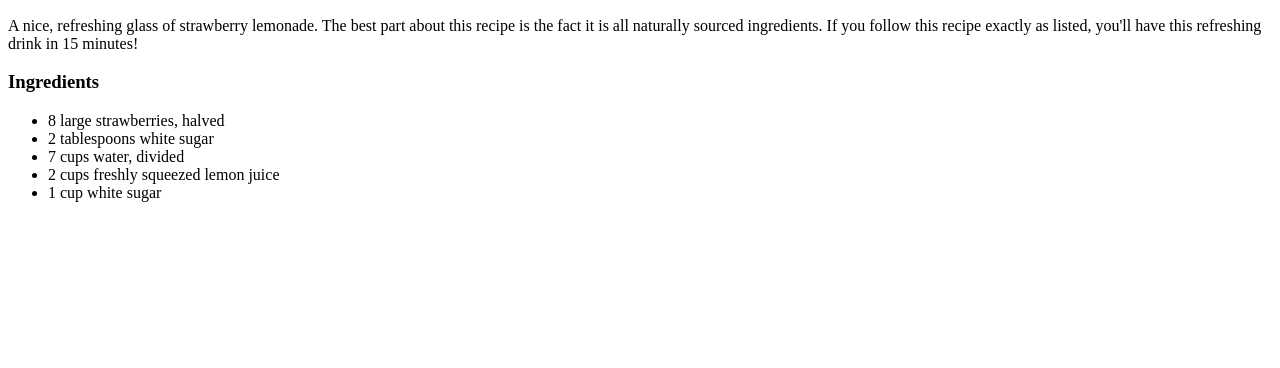
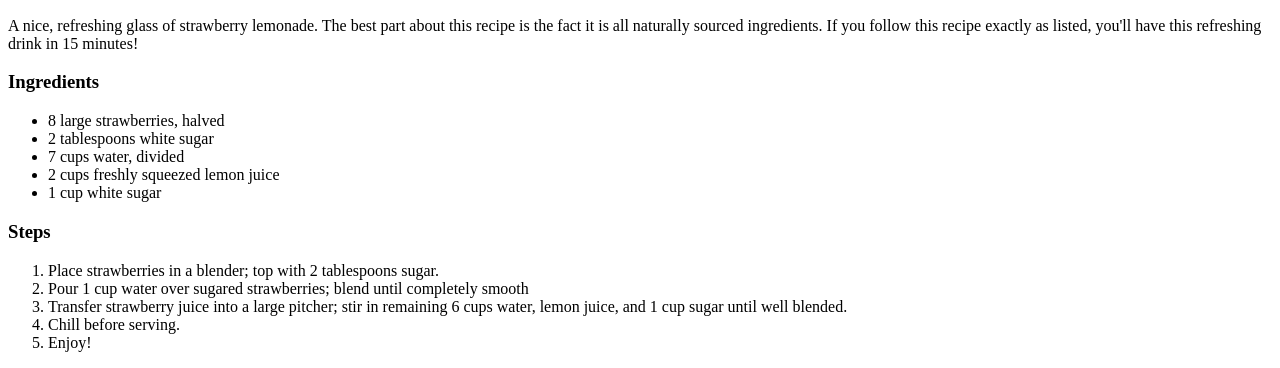
Before and after one commit to mvarrella15/odin-recipes, a plain HTML site: page recipes/slemonade.html in a window 1280 px wide. Shown: the part 434-802 px from the top of the page. Drawn offline with Linux system fonts and the light colour scheme.

Commit message:
Added ordered list for steps

```diff
--- a/recipes/slemonade.html
+++ b/recipes/slemonade.html
@@ -24,6 +24,14 @@
                             <li>2 cups freshly squeezed lemon juice</li>
                             <li>1 cup white sugar</li>
                         </ul>
+                    <h3>Steps</h3>
+                        <ol>
+                            <li>Place strawberries in a blender; top with 2 tablespoons sugar.</li>
+                            <li>Pour 1 cup water over sugared strawberries; blend until completely smooth</li>
+                            <li>Transfer strawberry juice into a large pitcher; stir in remaining 6 cups water, lemon juice, and 1 cup sugar until well blended.</li>
+                            <li>Chill before serving.</li>
+                            <li>Enjoy!</li>
+                        </ol>
 
     </body>
 </html>
```
